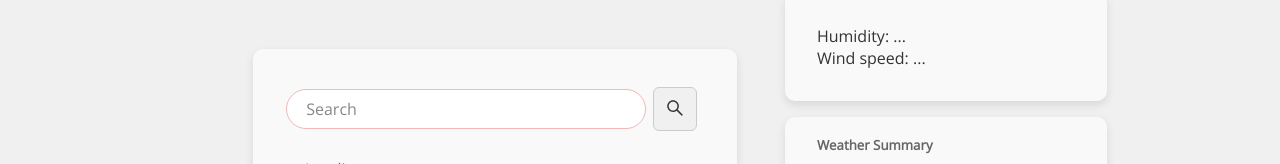
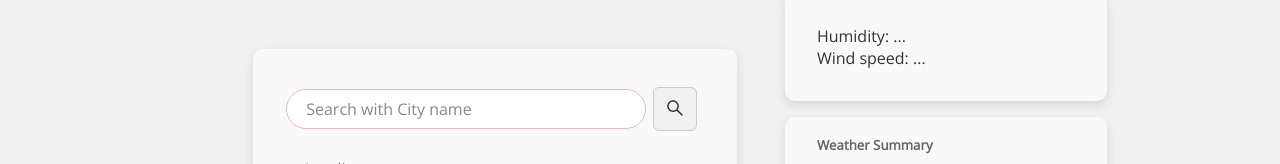
Before and after one commit to 045-Jaynendra/Weather-Monitoring, a website: page index.html in a window 1280 px wide. Shown: the part 202-366 px from the top of the page. Drawn offline with nearby package versions, Linux system fonts and the light colour scheme.

Commit message:
Final code !

```diff
--- a/index.html
+++ b/index.html
@@ -28,7 +28,7 @@
 <div class="topcard">
   <div class="card">
     <div class="search">
-      <input type="text" class="search-bar" placeholder="Search">
+      <input type="text" class="search-bar" placeholder="Search with City name">
       <button><svg stroke="currentColor" fill="currentColor" stroke-width="0" viewBox="0 0 1024 1024" height="1.5em"
           width="1.5em" xmlns="http://www.w3.org/2000/svg">
           <path
```
